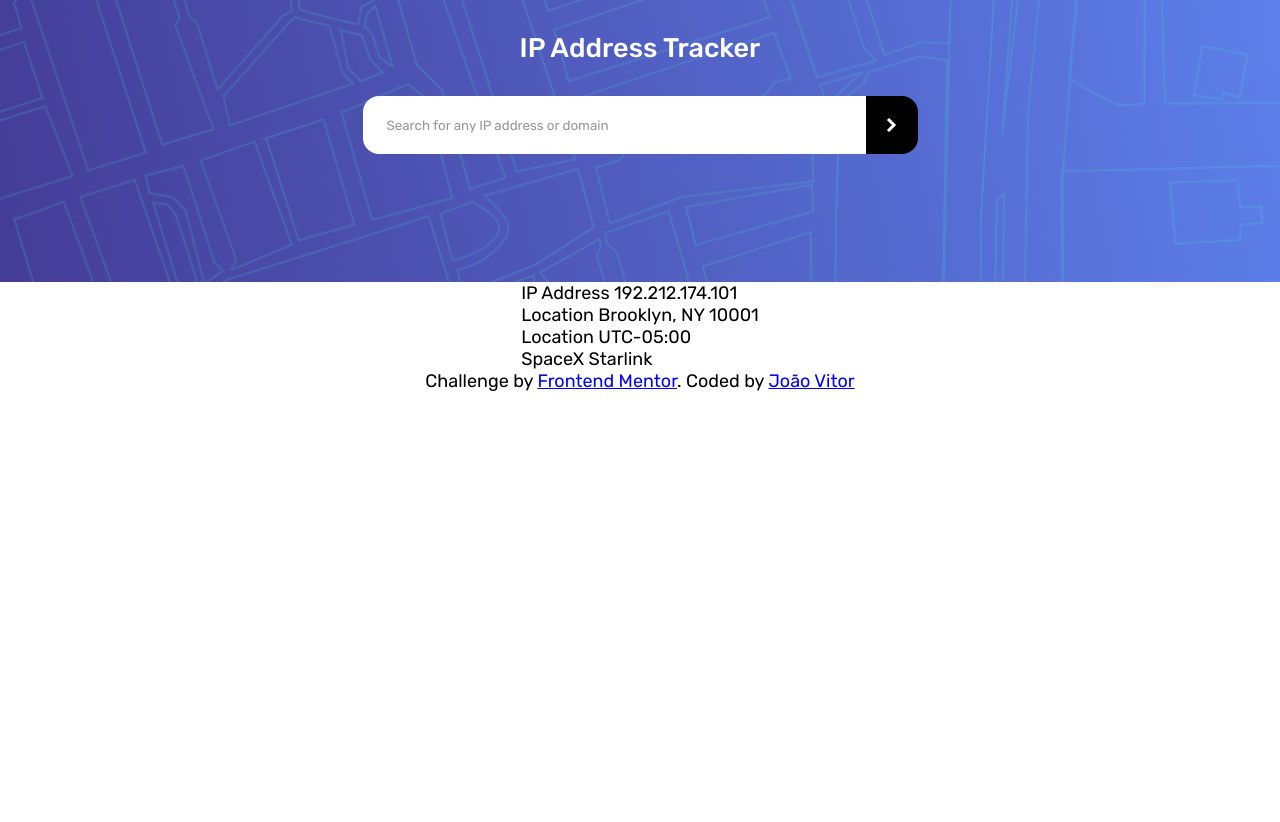
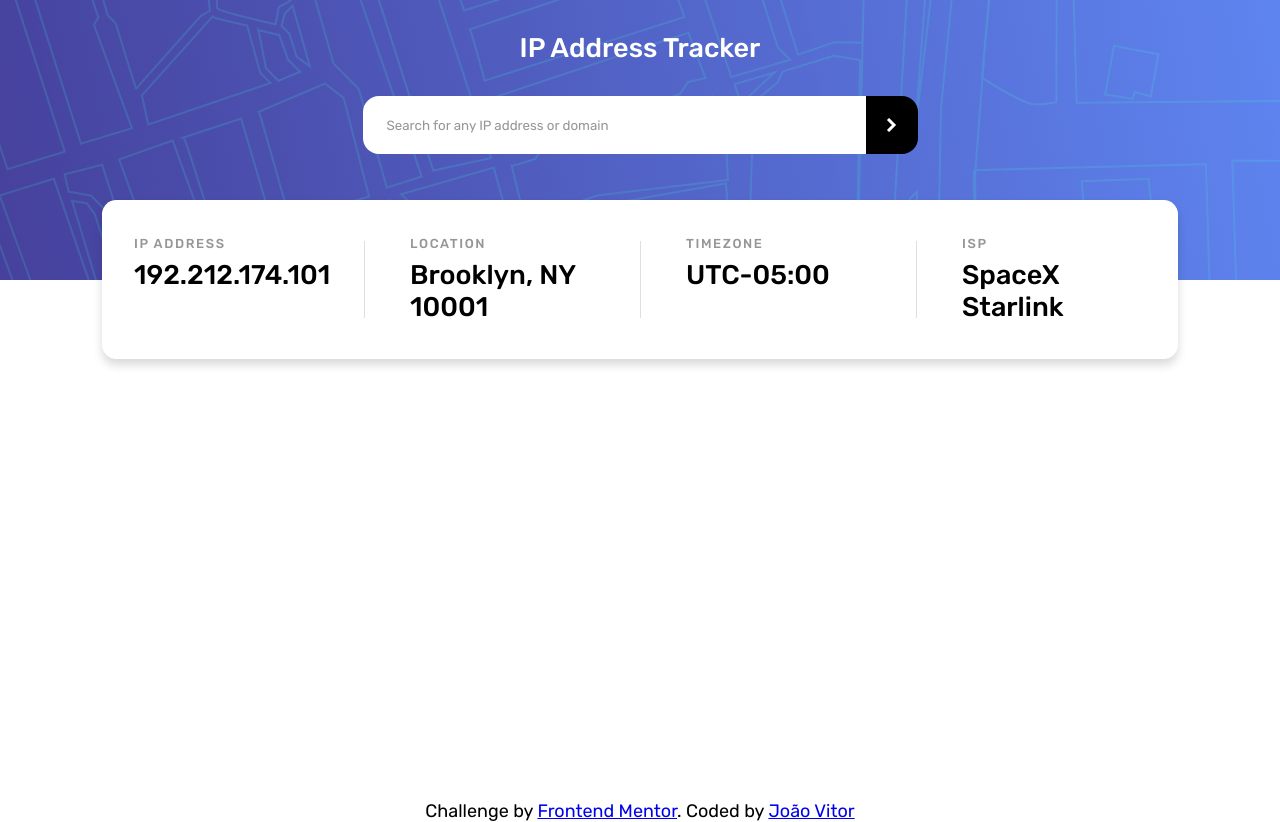
Before and after one commit to jvssvj/IP-Address-Tracker, a plain HTML site: page index.html in a window 1280 px wide. Before the commit the page ends 800 px from the top, so only its background shows below. Drawn offline with Linux system fonts and the light colour scheme.

Commit message:
styles-tracker-infos-modal

```diff
--- a/index.html
+++ b/index.html
@@ -12,9 +12,13 @@
 
 </head>
 <body>
+  <picture class="tracker__picture">
+    <source srcset="/src/images/pattern-bg-mobile.png" media="(max-width:)">
 
-  <section class="tracker">
+    <img src="/src/images/pattern-bg-desktop.png" alt="">
+  </picture>
 
+  <section class="tracker__form">
     <h1 class="tracker__t">IP Address Tracker</h1>
 
     <div class="tracker__input__container">
@@ -22,33 +26,43 @@
       <input type="text" name="tracker--input" id="tracker--input" placeholder="Search for any IP address or domain">
       <input id="tracker--btn" type="button" value="">
     </div>
-
   </section>
 
-  <main class="tracker__infos">
-    <div class="tracker__infos__address">
-      <span class="tracker__infos__address__t">IP Address</span>
-      <span class="tracker__infos__address__ip">192.212.174.101</span>
+  <main class="tracker__infos__container">
+
+    <div class="tracker__infos__container__content">
+
+      <div class="tracker__infos">
+        <span id="tracker__infos__address__t" class="tracker__infos__t">IP Address</span>
+        <span id="tracker__infos__address__ip" class="tracker__infos__detail">192.212.174.101</span>
+      </div>
+
+      <hr class="line">
+
+      <div class="tracker__infos">
+        <span id="tracker__infos__location__t" class="tracker__infos__t">Location</span>
+        <span id="tracker__infos__location__info" class="tracker__infos__detail">Brooklyn, NY 10001</span>
+      </div>
+
+      <hr class="line">
+
+      <div class="tracker__infos">
+        <span id="tracker__infos__time__t" class="tracker__infos__t">Timezone</span>
+        <span id="tracker__infos_time__info" class="tracker__infos__detail">UTC-05:00</span>
+      </div>
+
+      <hr class="line">
+
+      <div class="tracker__infos">
+        <span id="tracker__infos__isp__t" class="tracker__infos__t">Isp</span>
+        <span id="tracker__infos_isp__info" class="tracker__infos__detail">SpaceX Starlink</span>
+      </div>
+
     </div>
 
-    <div class="tracker__infos__location">
-      <span class="tracker__infos__location__t">Location</span>
-      <span class="tracker__infos__location__info">Brooklyn, NY 10001</span>
-    </div>
-
-    <div class="tracker__infos__time">
-      <span class="tracker__infos__time__t">Location</span>
-      <span class="tracker__infos_time__info">UTC-05:00</span>
-    </div>
-
-    <div class="tracker__infos__isp">
-      <span class="tracker__infos__isp__t">SpaceX</span>
-      <span class="tracker__infos_isp__info">Starlink</span>
-    </div>
   </main>
 
   <div id="map"></div>
-
 
   <footer class="attribution">
     <p >Challenge by <a href="https://www.frontendmentor.io/profile/jvssvj" target="_blank">Frontend Mentor</a>. Coded by <a href="https://www.linkedin.com/in/jo%C3%A3o-vitor-62b518263/" target="_blank">João Vitor</a></p>
--- a/src/styles/components/trackerInfosSection.css
+++ b/src/styles/components/trackerInfosSection.css
@@ -0,0 +1,51 @@
+@import url('../variables.css');
+
+.tracker__infos__container {
+    width: 100%;
+    max-width: 1112px;
+    height: 162px;
+    position: absolute;
+    margin-top: 12.5rem;
+    padding: 0em 1em;
+}
+
+.tracker__infos__container__content {
+    background-color: var(--White);
+    border-radius: .8em;
+    display: flex;
+    align-items: start;
+    justify-content: space-between;
+    padding: 2em 2rem;
+    box-shadow: 0 6px 10px rgba(0, 0, 0, 0.15);
+}
+
+.tracker__infos {
+    width: 100%;
+    max-width: 184px;
+    display: flex;
+    flex-direction: column;
+}
+
+.line {
+    height: 1px;
+    width: 77px;
+    background-color: var(--DarkGray);
+    transform: rotate(90deg);
+    opacity: .3;
+    margin-top: calc((162px - 77px) / 2);
+}
+
+.tracker__infos__t {
+    color: var(--DarkGray);
+    font-weight: var(--fontRubik500);
+    margin-bottom: .5rem;
+    text-transform: uppercase;
+    font-size: var(--fontSize13px);
+    letter-spacing: .1rem;
+}
+
+.tracker__infos__detail {
+    color: var(--Black);
+    font-weight: var(--fontRubik500);
+    font-size: var(--fontSize27px);
+}
--- a/src/styles/components/trackerSearchSection.css
+++ b/src/styles/components/trackerSearchSection.css
@@ -1,15 +1,27 @@
 @import url('../variables.css');
 
-.tracker {
+
+.tracker__form {
     display: flex;
     flex-direction: column;
     align-items: center;
     justify-content: start;
-    background-image: url('/src/images/pattern-bg-desktop.png');
-    background-size: cover;
-    background-repeat: no-repeat;
-    height: 282px;
+    height: 280px;
     width: 100%;
+    padding: 0em 1.5rem;
+}
+
+.tracker__picture {
+    position: absolute;
+    z-index: -1;
+    height: 280px;
+    width: 100%;
+}
+
+.tracker__picture img {
+    width: 100%;
+    height: 100%;
+    object-fit: cover;
 }
 
 .tracker__t {
@@ -37,11 +49,11 @@
 #tracker--input {
     height: 100%;
     width: 100%;
+    padding-left: 1.5rem;
 }
 
 #tracker--input::placeholder {
     color: var(--DarkGray);
-    padding-left: 1.5rem;
 }
 
 #tracker--btn {
@@ -51,4 +63,5 @@
     background-image: url('/src/images/icon-arrow.svg');
     background-repeat: no-repeat;
     background-position: center;
+    cursor: pointer;
 }
--- a/src/styles/pages/index.css
+++ b/src/styles/pages/index.css
@@ -7,5 +7,11 @@ body {
     flex-direction: column;
     align-items: center;
     justify-content: start;
-    font-size: var(--fontSize);
+    font-size: var(--fontSize18px);
 }
+
+#map {
+    width: 100%;
+    min-height: 520px;
+    /* background-color: var(--DarkGray); */
+}
--- a/src/styles/variables.css
+++ b/src/styles/variables.css
@@ -13,7 +13,10 @@
     --fontRubik400: 400;
     --fontRubik500: 500;
     --fontRubik700: 700;
-    --fontSize: 1.125rem;
+    --fontSize13px: .8125rem;
+    --fontSize18px: 1.125rem;
+    --fontSize27px: 1.5em;
+
 
     --VeryDarkGray: hsl(0, 0%, 17%);
     --DarkGray: hsl(0, 0%, 59%);
```
